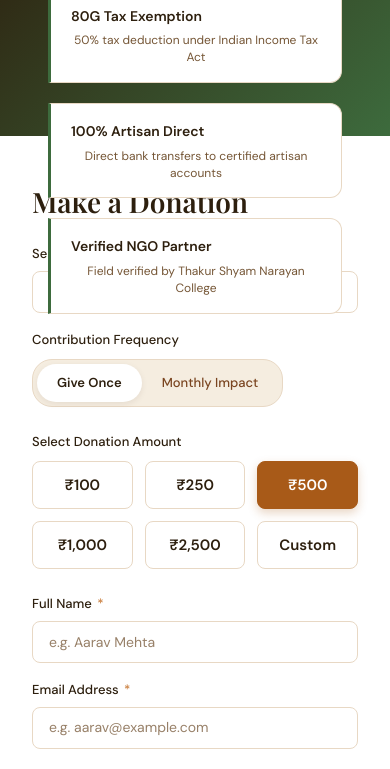
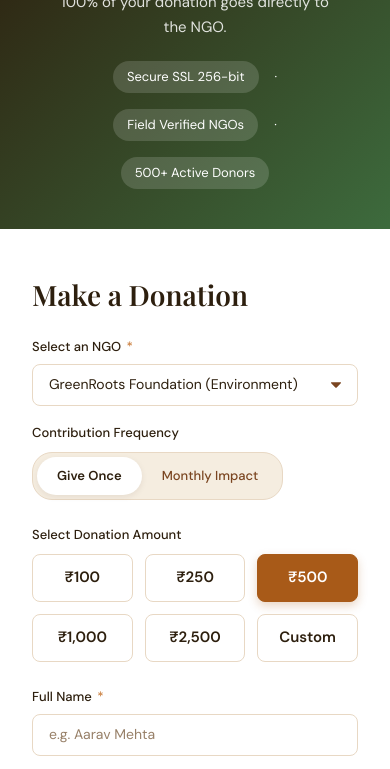
Before and after one commit to vedantchaughule/Hastkala, a plain HTML site: page donate.html in a window 390 px wide. Shown: the part 175-944 px from the top of the page. Drawn offline with nearby package versions, Linux system fonts and the light colour scheme; a web font is replaced by a local one.

Commit message:
fix(donate): resolve mobile layout collision and optimize chip grid

```diff
--- a/donate.html
+++ b/donate.html
@@ -125,7 +125,7 @@
          - Sub: "100% of your donation goes directly to the NGO."
          - Trust badge row: Secure SSL 256-bit · Field Verified NGOs · 500+ Active Donors
          ========================================================================== -->
-    <section class="page-hero-wh" style="background: linear-gradient(135deg, #2D1F0E 0%, #3D6B3D 100%); min-height: 240px; height: 240px; display: flex; align-items: center; justify-content: center; text-align: center; padding: 2rem 1rem;">
+    <section class="page-hero-wh" style="background: linear-gradient(135deg, #2D1F0E 0%, #3D6B3D 100%); min-height: 240px; height: auto; display: flex; align-items: center; justify-content: center; text-align: center; padding: 2.5rem 1rem;">
       <div class="container">
         <h1 style="font-family: 'Playfair Display', serif; font-size: 38px; font-weight: 600; color: #FFFFFF; margin-bottom: 0.5rem; line-height: 1.2;">
           Support a Cause
@@ -141,21 +141,6 @@
           <span style="background: rgba(255, 255, 255, 0.15); padding: 5px 14px; border-radius: 20px;">Field Verified NGOs</span>
           <span>·</span>
           <span style="background: rgba(255, 255, 255, 0.15); padding: 5px 14px; border-radius: 20px;">500+ Active Donors</span>
-        </div>
-      <!-- New Component 4: Credential Trust Strip -->
-        <div class="trust-credentials-grid mt-5">
-          <div class="trust-credential-card">
-            <div class="trust-credential-head">80G Tax Exemption</div>
-            <div class="trust-credential-sub">50% tax deduction under Indian Income Tax Act</div>
-          </div>
-          <div class="trust-credential-card">
-            <div class="trust-credential-head">100% Artisan Direct</div>
-            <div class="trust-credential-sub">Direct bank transfers to certified artisan accounts</div>
-          </div>
-          <div class="trust-credential-card">
-            <div class="trust-credential-head">Verified NGO Partner</div>
-            <div class="trust-credential-sub">Field verified by Thakur Shyam Narayan College</div>
-          </div>
         </div>
       </div>
     </section>
@@ -492,21 +477,6 @@
             </article>
           </div>
         </div>
-      <!-- New Component 4: Credential Trust Strip -->
-        <div class="trust-credentials-grid mt-5">
-          <div class="trust-credential-card">
-            <div class="trust-credential-head">80G Tax Exemption</div>
-            <div class="trust-credential-sub">50% tax deduction under Indian Income Tax Act</div>
-          </div>
-          <div class="trust-credential-card">
-            <div class="trust-credential-head">100% Artisan Direct</div>
-            <div class="trust-credential-sub">Direct bank transfers to certified artisan accounts</div>
-          </div>
-          <div class="trust-credential-card">
-            <div class="trust-credential-head">Verified NGO Partner</div>
-            <div class="trust-credential-sub">Field verified by Thakur Shyam Narayan College</div>
-          </div>
-        </div>
       </div>
     </section>
   </main>
--- a/style.css
+++ b/style.css
@@ -1842,15 +1842,14 @@ p.section-sub,
 
 /* NEW COMPONENT 3: Donation Preset Chips (.donation-chips-group) */
 .donation-chips-group {
-  display: flex;
-  flex-wrap: wrap;
+  display: grid;
+  grid-template-columns: repeat(3, 1fr);
   gap: 0.75rem;
   margin-bottom: 1.5rem;
 }
 
 .donation-chip-btn {
-  flex: 1 1 calc(25% - 0.75rem);
-  min-width: 80px;
+  width: 100%;
   min-height: 48px;
   border: 1.5px solid var(--color-border);
   border-radius: var(--radius-btn);
```
